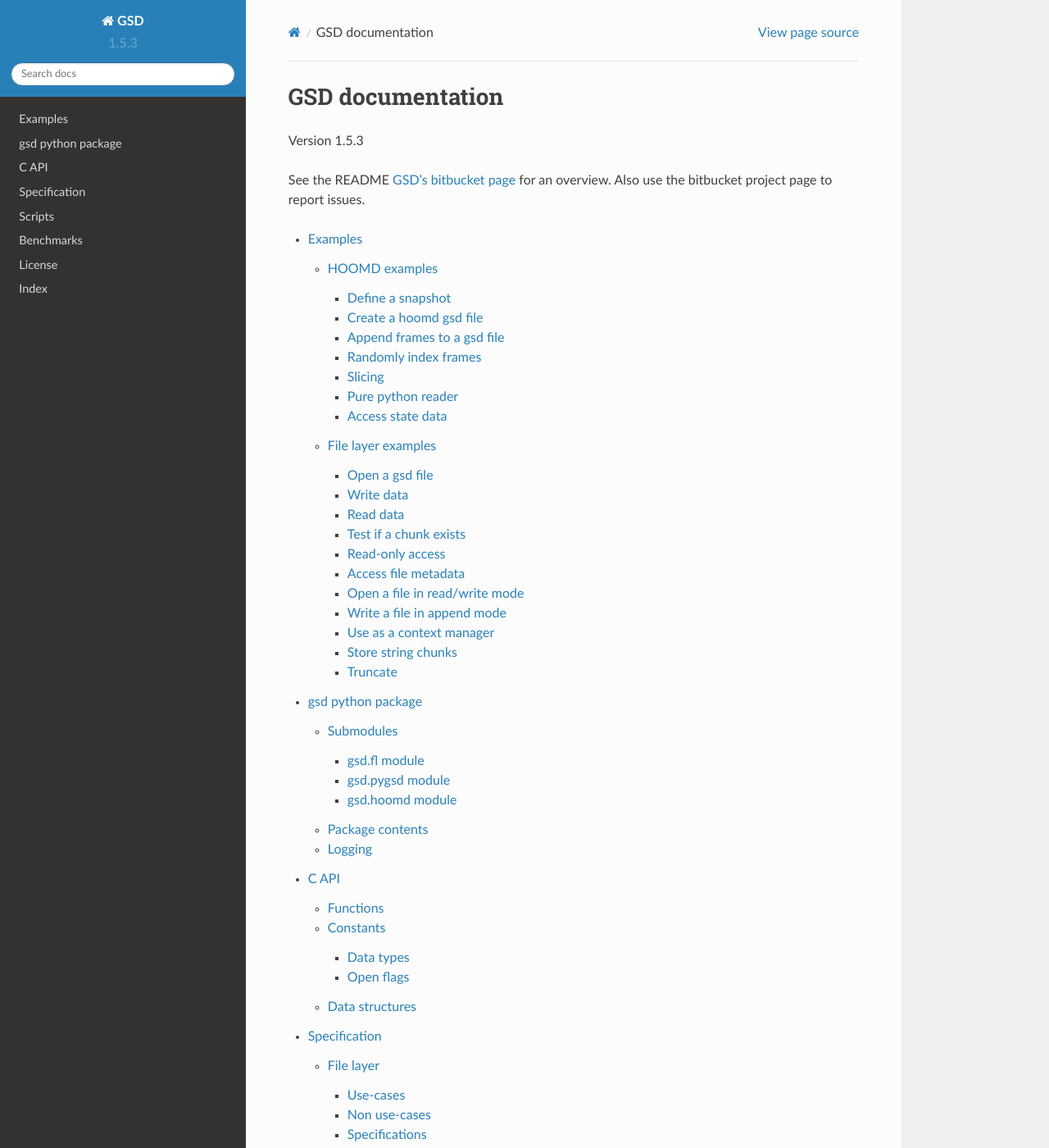
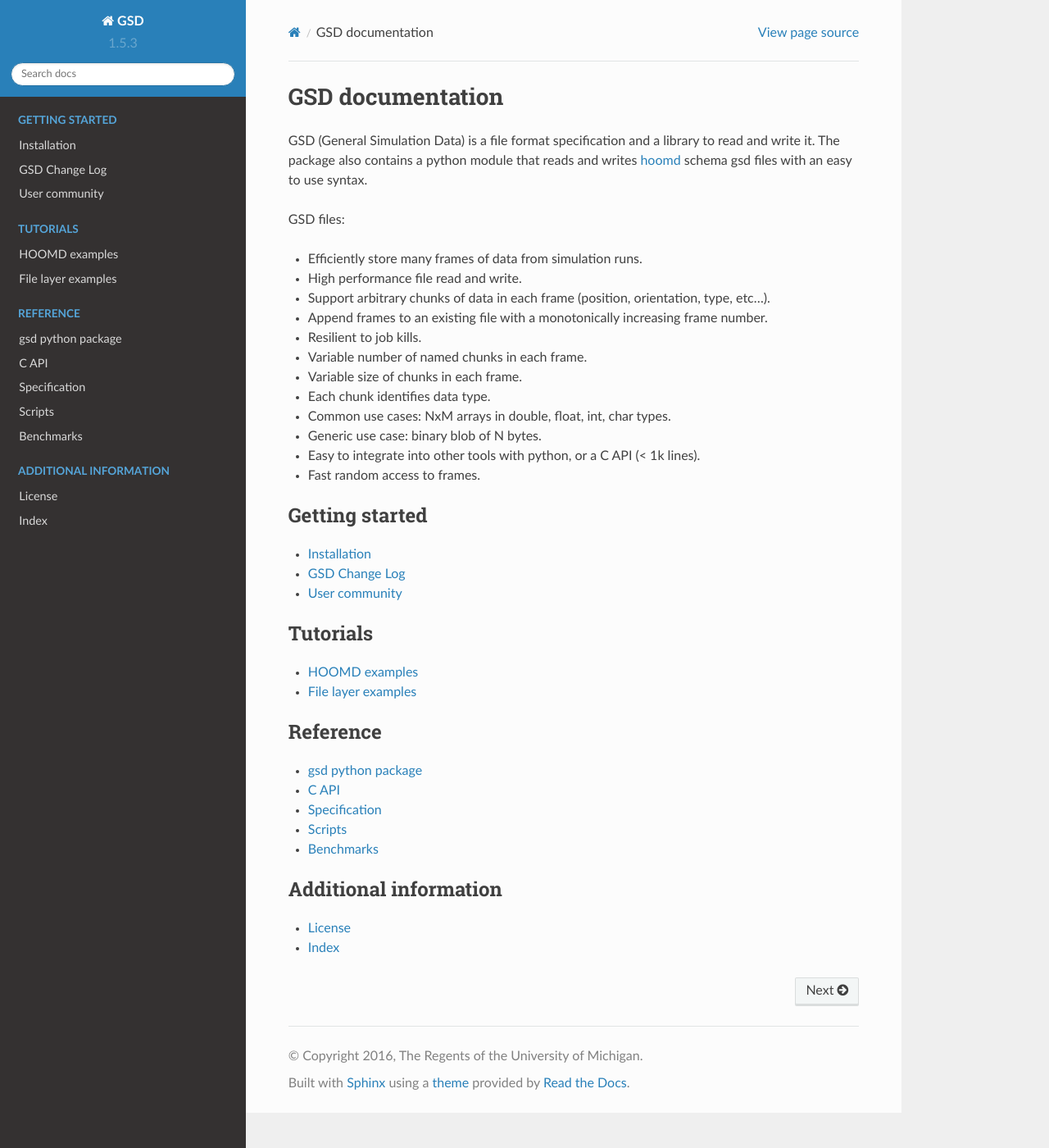
Before and after one commit to glotzerlab/gsd, a Sphinx documentation site: the page built from doc/index.rst, in a window 1280 px wide and 1400 px high. Shown: the whole window at 82% size. Built offline with Sphinx 7.4.7 and the Read the Docs theme 2.0.0, drawn with Linux system fonts in a browser that asks for light colours; some of the changed text lies outside the part shown.

Commit message:
Reorganize documentation

```diff
--- a/CHANGELOG.rst
+++ b/CHANGELOG.rst
@@ -52,7 +52,7 @@
   for backward compatibility.
 
 v1.1.0 (2016-10-04)
------------------
+-------------------
 
 * Add special pairs section pairs/ to HOOMD schema.
 * HOOMD schema version is now 1.1.
--- /dev/null
+++ b/doc/changes.rst
@@ -0,0 +1 @@
+.. include:: ../CHANGELOG.rst
--- a/doc/index.rst
+++ b/doc/index.rst
@@ -3,19 +3,54 @@
 
 GSD documentation
 +++++++++++++++++
-Version |version|
 
-See the README `GSD's bitbucket page <https://bitbucket.org/glotzer/gsd>`_ for an overview.
-Also use the bitbucket project page to report issues.
+GSD (General Simulation Data) is a file format specification and a library to read and write it. The package also
+contains a python module that reads and writes `hoomd <https://glotzerlab.engin.umich.edu/hoomd-blue/>`_ schema gsd
+files with an easy to use syntax.
+
+GSD files:
+
+* Efficiently store many frames of data from simulation runs.
+* High performance file read and write.
+* Support arbitrary chunks of data in each frame (position, orientation, type, etc...).
+* Append frames to an existing file with a monotonically increasing frame number.
+* Resilient to job kills.
+* Variable number of named chunks in each frame.
+* Variable size of chunks in each frame.
+* Each chunk identifies data type.
+* Common use cases: NxM arrays in double, float, int, char types.
+* Generic use case: binary blob of N bytes.
+* Easy to integrate into other tools with python, or a C API (< 1k lines).
+* Fast random access to frames.
 
 .. toctree::
-   :maxdepth: 3
+    :maxdepth: 1
+    :caption: Getting started
 
-   examples
-   python-api
-   c-api
-   specification
-   scripts
-   benchmark
-   license
-   indices
+    installation
+    changes
+    community
+
+.. toctree::
+    :maxdepth: 1
+    :caption: Tutorials
+
+    hoomd-examples
+    fl-examples
+
+.. toctree::
+    :maxdepth: 1
+    :caption: Reference
+
+    python-api
+    c-api
+    specification
+    scripts
+    benchmark
+
+.. toctree::
+    :maxdepth: 1
+    :caption: Additional information
+
+    license
+    indices
--- /dev/null
+++ b/doc/installation.rst
@@ -0,0 +1 @@
+.. include:: ../INSTALLING.rst
```
Also changed, not shown: INSTALLING.rst (+6 -3 lines), doc/community.rst (added, +21 -0 lines), doc/examples.rst (deleted, +0 -8 lines).
